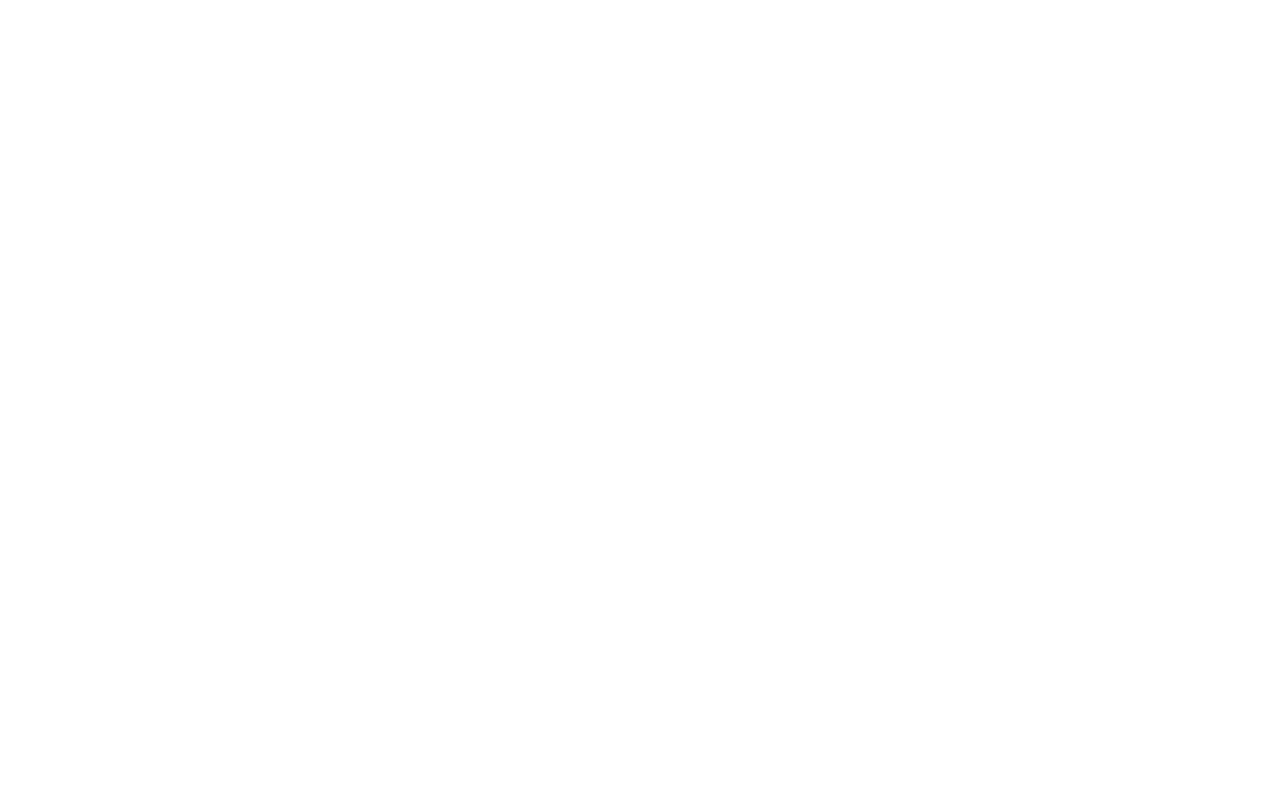
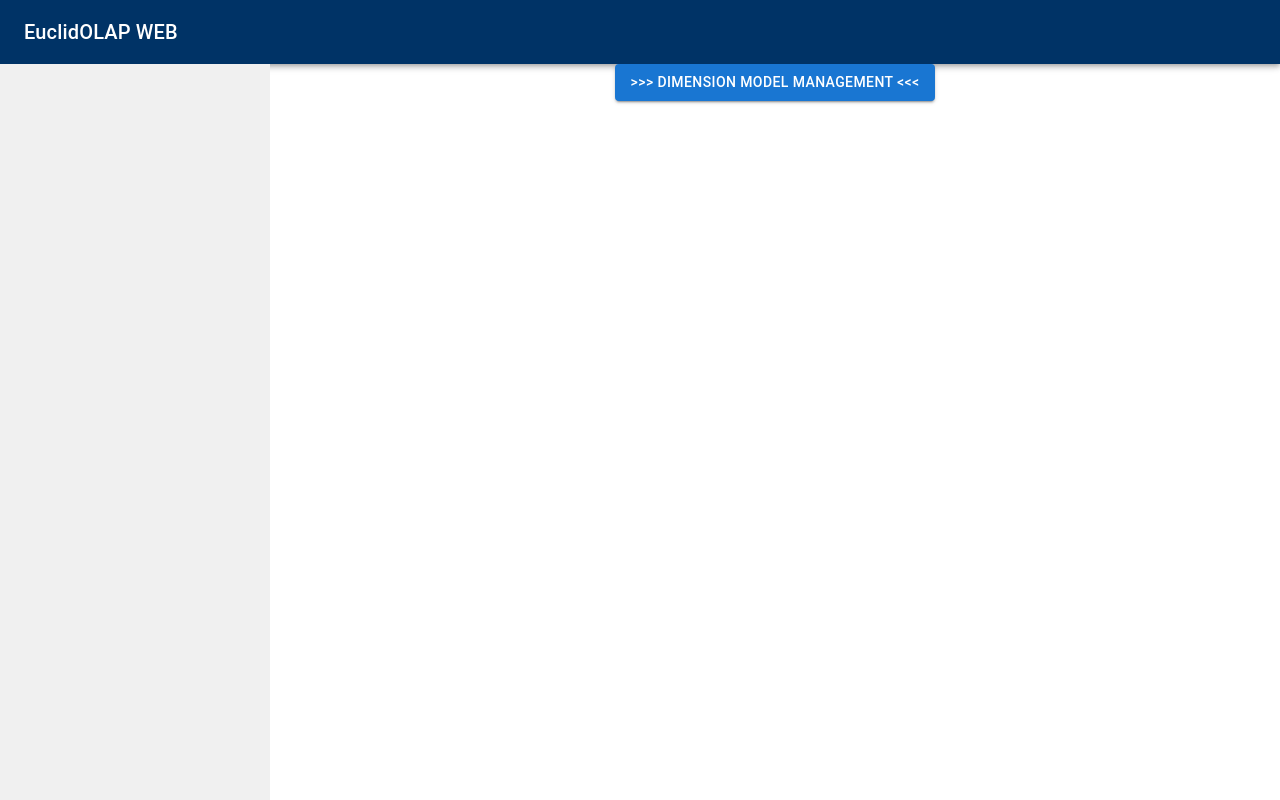
Before and after one commit to EuclidOLAP/olap-web, a React (Create React App) app: page /workbench in a window 1280 px wide. Before the commit this address had no page. Built offline with nearby package versions, Linux system fonts and the light colour scheme.

Commit message:
^ src/App.js + src/components/Header.js src/pages/Workbench.js

```diff
--- a/src/App.js
+++ b/src/App.js
@@ -2,6 +2,9 @@
 import { BrowserRouter as Router, Route, Routes, Link } from 'react-router-dom';
 import logo from './logo.svg';
 import './App.css';
+
+import Workbench from './pages/Workbench';
+
 import Reports from './pages/Reports';
 import DataAnalysis from './pages/DataAnalysis';
 import ImportExport from './pages/ImportExport';
@@ -79,11 +82,7 @@
           www.euclidolap.com
         </a> */}
 
-        <Link to="/dashboard" className="App-link">
-          进入系统
-          {/* <button>进入系统</button> */}
-          {/* <a href='/dashboard'>进入系统</a> */}
-        </Link>
+        <Link to="/workbench" className="App-link">进入Workbench</Link>
 
       </header>
     </div>
@@ -96,6 +95,9 @@
       <div className="App">
         <Routes>
           <Route path="/" element={<Home />} />
+
+          <Route path="/workbench" element={<Workbench />} />
+
           <Route path="/dashboard" element={<Dashboard />} />
           <Route path="/reports" element={<Reports />} />
           <Route path="/data-analysis" element={<DataAnalysis />} />
--- /dev/null
+++ b/src/components/Header.js
@@ -0,0 +1,18 @@
+import React from 'react';
+import AppBar from '@mui/material/AppBar';
+import Toolbar from '@mui/material/Toolbar';
+import Typography from '@mui/material/Typography';
+
+function Header() {
+  return (
+    <AppBar position="static" style={{ backgroundColor: '#003366' }}>
+      <Toolbar>
+        <Typography variant="h6" component="div">
+          EuclidOLAP WEB
+        </Typography>
+      </Toolbar>
+    </AppBar>
+  );
+}
+
+export default Header;
--- /dev/null
+++ b/src/pages/Workbench.js
@@ -0,0 +1,30 @@
+import React from 'react';
+import Button from '@mui/material/Button';
+import Box from '@mui/material/Box';
+import Header from '../components/Header';
+
+function Workbench() {
+  const openInNewTab = (url) => {
+    window.open(url, '_blank', 'noopener,noreferrer');
+  };
+
+  return (
+    <Box display="flex" flexDirection="column" minHeight="100vh">
+      <Header />
+      <Box display="flex" flex="1" overflow="auto">
+        {/* left Box */}
+        <Box width="270px" maxWidth="320px" bgcolor="#f0f0f0">
+        </Box>
+        {/* right Box */}
+        <Box flexGrow={1}>
+          <Button variant="contained" color="primary"
+            onClick={() => openInNewTab('/dimension-model-management')}>
+            &gt;&gt;&gt; Dimension Model Management &lt;&lt;&lt;
+          </Button>
+        </Box>
+      </Box>
+    </Box>
+  );
+}
+
+export default Workbench;
```
